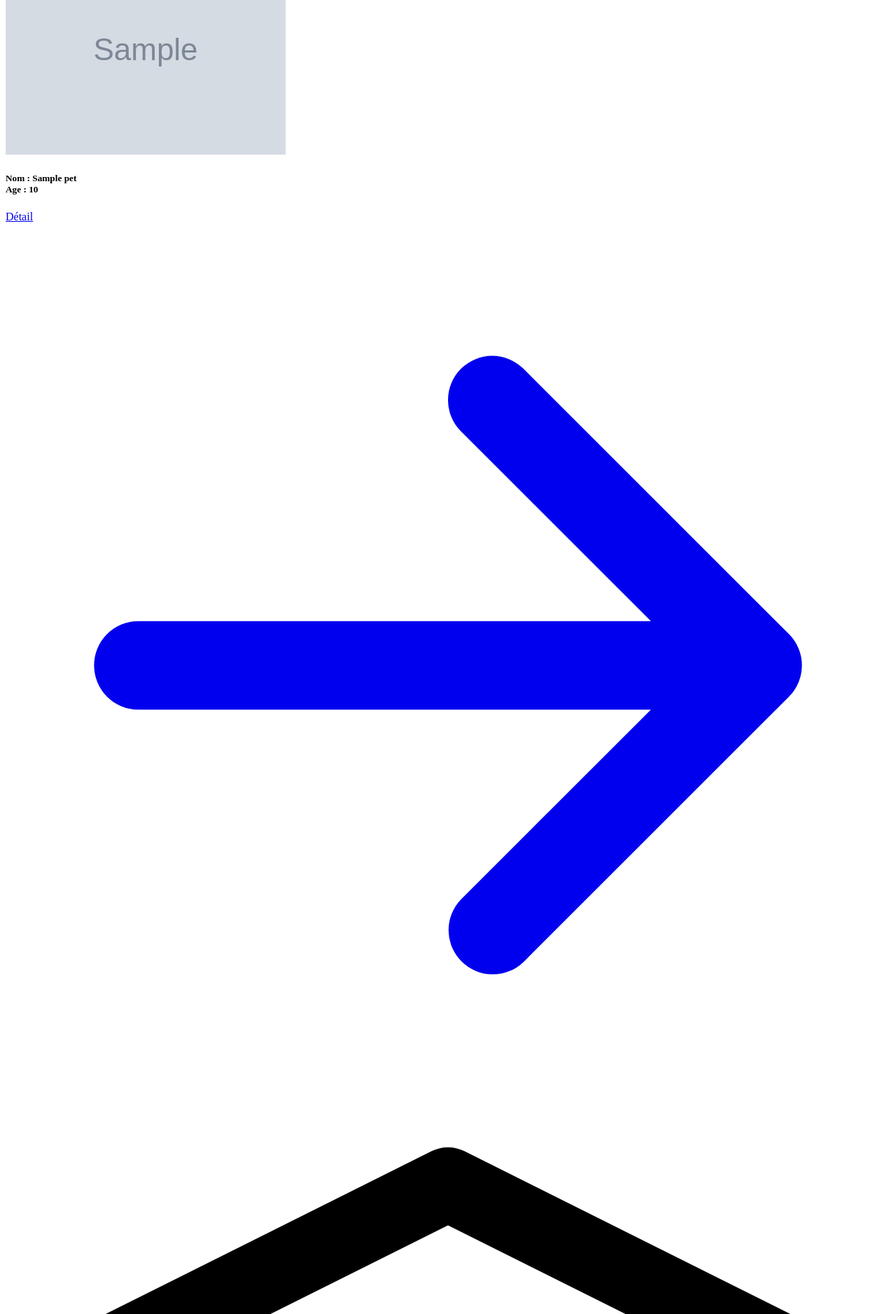
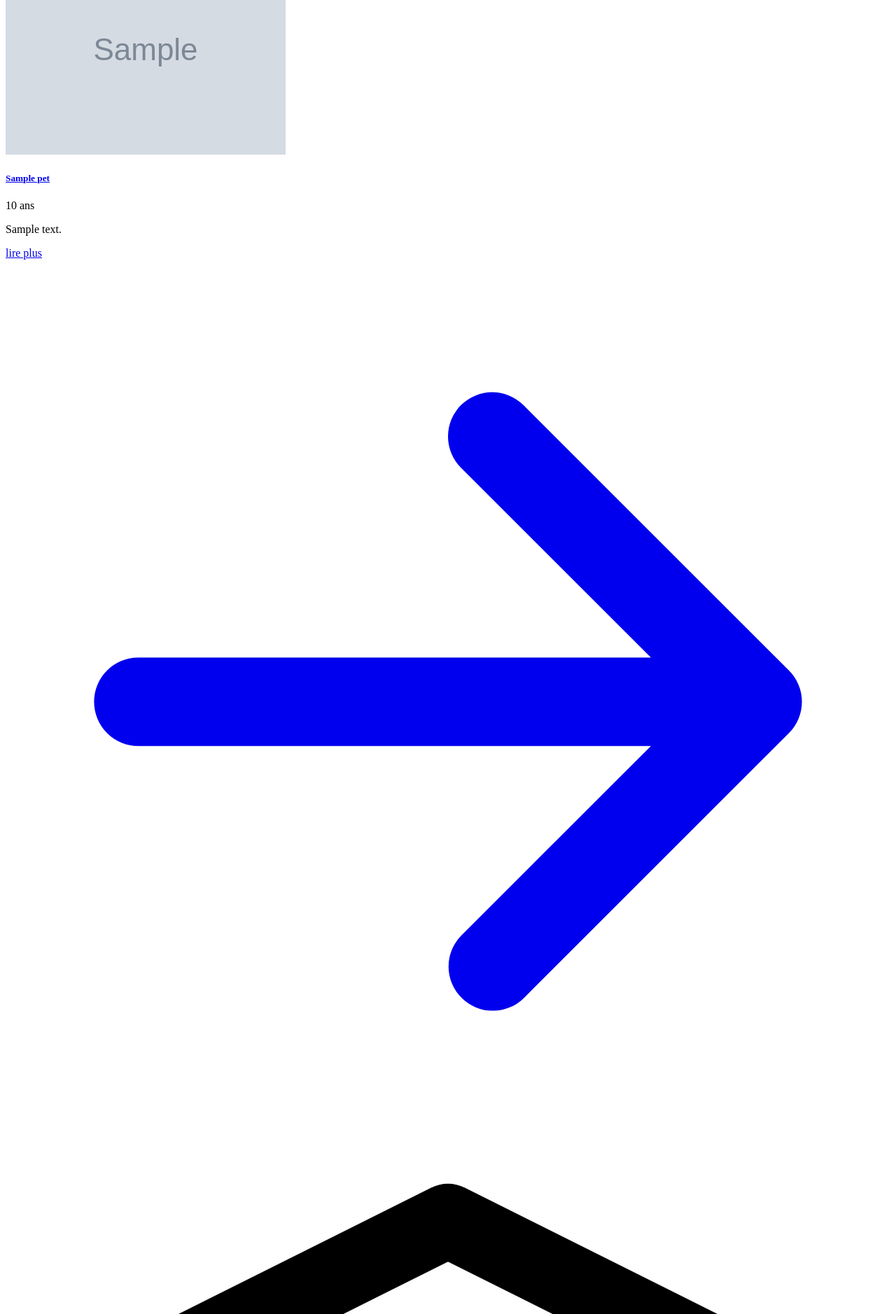
Before and after one commit to GetMetamorph/Adopte-un-pet-s, a Symfony app: template templates/home/index.html.twig in a window 1280 px wide. Shown: the part 2208-4086 px from the top of the page at 70% size. Run offline with Twig, Linux system fonts and the light colour scheme; the template is opened without the code that fills it: most values are stand-ins (such as "Sample title", 1, 10 or a date in 2020); grey boxes marked "Sample" are stand-in pictures; some libraries are stand-ins or nearby versions.

Commit message:
[template-home-twig] improve template home and add route to view one pet detail on click to 'Read More'

```diff
--- a/templates/home/index.html.twig
+++ b/templates/home/index.html.twig
@@ -30,27 +30,40 @@
   </section>
   <p class="text-4xl dark:text-white" style="margin-bottom:100px; margin-left:30px">Les 30 plus récents animaux</p>
   <div class="container mx-auto">
+    {% if pets is defined %}
     <div class="flex flex-wrap justify-between">
 
     {% for pet in pets %}
       <div class=" px-5  mx-auto flex flex-wrap items-center">
         <div class="max-w-xs bg-white rounded-lg border border-gray-200 shadow-md dark:bg-gray-800 dark:border-gray-700 mb-8">
-          <a href="#">
-              <img class="rounded-t-lg" src="{{pet.image}}" alt="Pet Image" />
-          </a>
+           <img class="rounded-t-lg" src="{{pet.image}}" alt="" />
           <div class="p-5">
-
-            <h5 class="mb-2 text-2xl tracking-tight text-gray-900 dark:text-white">Nom : {{pet.name}} </br> Age : {{pet.age}}</h5>
-            <a href="#routeMachin/{{pet.id}}" class="inline-flex items-center py-2 px-3 text-sm font-medium text-center text-white bg-blue-700 rounded-lg hover:bg-blue-800 focus:ring-4 focus:ring-blue-300 dark:bg-blue-600 dark:hover:bg-blue-700 dark:focus:ring-blue-800">
-                Détail
+            <a href="#">
+                <h5 class="mb-2 text-2xl font-bold tracking-tight text-gray-900 dark:text-white">{{pet.name}}</h5>
+            </a>
+            <p class="mb-3 font-normal text-gray-700 dark:text-gray-400">{{pet.age}} ans</p>
+            <p class="mb-3 font-normal text-gray-700 dark:text-gray-400">{{pet.description}}</p>
+            <a href="/pet/{{pet.id}}" class="inline-flex items-center py-2 px-3 text-sm font-medium text-center text-white bg-blue-700 rounded-lg hover:bg-blue-800 focus:ring-4 focus:ring-blue-300 dark:bg-blue-600 dark:hover:bg-blue-700 dark:focus:ring-blue-800">
+                lire plus
                 <svg class="ml-2 -mr-1 w-4 h-4" fill="currentColor" viewBox="0 0 20 20" xmlns="http://www.w3.org/2000/svg"><path fill-rule="evenodd" d="M10.293 3.293a1 1 0 011.414 0l6 6a1 1 0 010 1.414l-6 6a1 1 0 01-1.414-1.414L14.586 11H3a1 1 0 110-2h11.586l-4.293-4.293a1 1 0 010-1.414z" clip-rule="evenodd"></path></svg>
             </a>
           </div>
         </div>
-      </div>
     {% endfor %}
 
        </div>
+       {% else %}
+       <div class="max-w-sm bg-white rounded-lg border border-gray-200 shadow-md dark:bg-gray-800 dark:border-gray-700">
+          <a href="#" class="flex justify-center p-3">
+              <img class="rounded-t-lg" src="{{pet.image}}" alt="" />
+          </a>
+          <div class="p-5">
+            <h5 class="mb-2 text-2xl font-bold tracking-tight text-gray-900 dark:text-white">{{pet.name}}</h5>
+            <p class="mb-3 font-normal text-1xl text-gray-700 dark:text-gray-400">{{pet.age}} ans</p>
+            <p class="mb-3 font-normal text-gray-700 dark:text-gray-400">{{pet.description}}</p>
+          </div>
+        </div>
+       {% endif %}
       </div>
 {{ include('components/footer.html.twig') }}
 {% endblock %}
```
Also changed, not shown: src/Controller/HomeController.php (+10 -0 lines), 1 other file.
